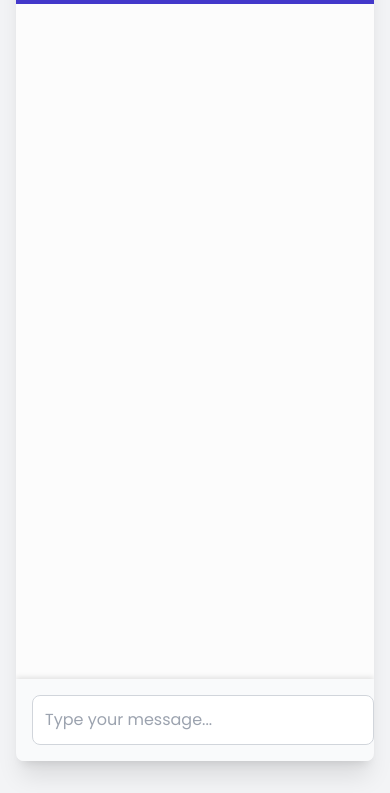
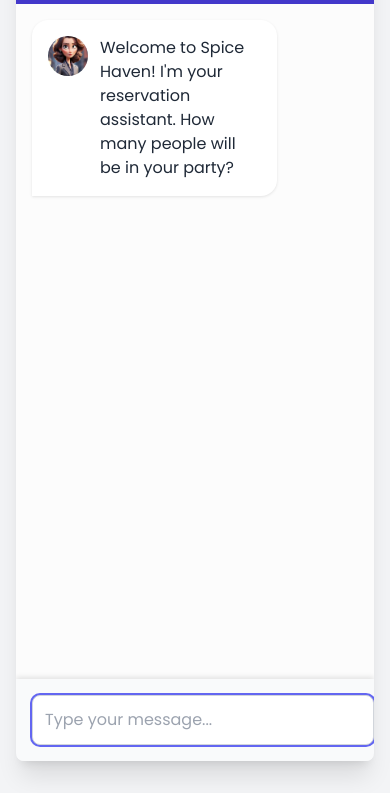
Before and after one commit to Kanishu/Reserving-table-chatbot, a plain HTML site: page index.html in a window 390 px wide. Shown: the part 212-1005 px from the top of the page. Drawn offline with nearby package versions, Linux system fonts and the light colour scheme.

Commit message:
Update index.html

```diff
--- a/index.html
+++ b/index.html
@@ -4,7 +4,12 @@
     <meta charset="UTF-8">
     <meta name="viewport" content="width=device-width, initial-scale=1.0">
     <title>Spice Haven - Restaurant Chatbot</title>
-    <script src="https://cdn.tailwindcss.com"></script>
+    <script src="https://cdn.tailwindcss.com">
+document.getElementById('mobile-menu-btn').addEventListener('click', function () {
+    document.getElementById('mobile-menu').classList.toggle('hidden');
+});
+
+</script>
     <style>
         @import url('https://fonts.googleapis.com/css2?family=Poppins:wght@300;400;500;600;700&display=swap');
 
@@ -135,6 +140,21 @@
 
         <div class="bg-white rounded-lg shadow-xl overflow-hidden">
             <div class="bg-indigo-700 text-white p-4 flex items-center">
+<div class="md:hidden ml-auto">
+  <button id="mobile-menu-btn" class="text-white focus:outline-none">
+    <svg class="w-6 h-6" fill="none" stroke="currentColor"
+         viewBox="0 0 24 24" xmlns="http://www.w3.org/2000/svg">
+      <path stroke-linecap="round" stroke-linejoin="round" stroke-width="2"
+            d="M4 6h16M4 12h16M4 18h16"></path>
+    </svg>
+  </button>
+</div>
+<div id="mobile-menu" class="hidden absolute top-16 right-4 bg-white shadow-md rounded p-4 z-50">
+  <a href="#" class="block text-gray-800 py-2">New Reservation</a>
+  <a href="#" class="block text-gray-800 py-2">Help</a>
+  <a href="#" class="block text-gray-800 py-2">Contact</a>
+</div>
+
                 <div class="bg-white rounded-full w-10 h-10 flex items-center justify-center mr-3">
                     <img src="Restaurent.jpg" alt="Spice Haven restaurant logo" class="rounded-full w-full h-full object-cover">
                 </div>
@@ -207,51 +227,51 @@
             // Define paths for your local images using the absolute paths you provided
             // WARNING: These absolute paths are NOT recommended for production or sharing.
             // They will ONLY work on your specific computer if the browser allows file:// access.
-            const BASE_PATH = "file:///C:/Users/udhya/OneDrive/Desktop/chatbot/";
-            const CHAT_AVATAR_PATH =   <img src="chat.jpg" alt="chat">;
-            const USER_AVATAR_PATH =  "user.jpg";
+            const BASE_PATH = "";
+            const CHAT_AVATAR_PATH = "chat.jpg";
+            const USER_AVATAR_PATH = "user.jpg";
 
             // Centralized Menu Data with specific image paths
             const menuCategories = [
                 {
                     name: 'Breakfast Specials',
                     items: [
-                        { name: 'Masala Dosa', price: 300, desc: 'Crispy rice crepe with spiced potato filling',   <img src="Masala Dosa.jpg" alt="Masala Dosa.jpg"> },
-                        { name: 'Idli-Sambar', price: 220, desc: 'Soft steamed rice cakes with lentil stew', img: BASE_PATH + "Idli-Sambar.jpg" },
-                        { name: 'Vada', price: 180, desc: 'Crispy fried lentil doughnuts with chutney', img: BASE_PATH + "Vada.jpg" },
-                        { name: 'Pongal', price: 250, desc: 'Creamy rice and lentil porridge with ghee', img: BASE_PATH + "Pongal.jpg" }
+                        { name: 'Masala Dosa', price: 300, desc: 'Crispy rice crepe with spiced potato filling', img: "PASTE_LINK_HERE" },
+                        { name: 'Idli-Sambar', price: 220, desc: 'Soft steamed rice cakes with lentil stew', img: "PASTE_LINK_HERE" },
+                        { name: 'Vada', price: 180, desc: 'Crispy fried lentil doughnuts with chutney', img: "PASTE_LINK_HERE" },
+                        { name: 'Pongal', price: 250, desc: 'Creamy rice and lentil porridge with ghee', img: "PASTE_LINK_HERE" }
                     ]
                 },
                 {
                     name: 'Lunch Thalis',
                     items: [
-                        { name: 'Vegetarian Thali', price: 550, desc: 'Assortment of curries, rice, bread, and sweets', img: BASE_PATH + "Vegetarian Thali.jpg" },
-                        { name: 'Non-Veg Thali', price: 650, desc: 'Meat curries with rice, bread, and sides', img: BASE_PATH + "Non-Veg Thali.jpg" },
-                        { name: 'Mini Thali', price: 350, desc: 'Smaller portion for lighter appetite', img: BASE_PATH + "Mini Thali.jpg" }
+                        { name: 'Vegetarian Thali', price: 550, desc: 'Assortment of curries, rice, bread, and sweets', img: "PASTE_LINK_HERE" },
+                        { name: 'Non-Veg Thali', price: 650, desc: 'Meat curries with rice, bread, and sides', img: "PASTE_LINK_HERE" },
+                        { name: 'Mini Thali', price: 350, desc: 'Smaller portion for lighter appetite', img: "PASTE_LINK_HERE" }
                     ]
                 },
                 {
                     name: 'Dinner Specials',
                     items: [
-                        { name: 'Chettinad Chicken', price: 600, desc: 'Spicy pepper chicken from Tamil Nadu', img: BASE_PATH + "Chettinad Chicken.jpg" },
-                        { name: 'Fish Curry', price: 700, desc: 'Traditional Kerala-style fish in coconut gravy', img: BASE_PATH + "Fish Curry.jpg" },
-                        { name: 'Biryani', price: 550, desc: 'Fragrant rice cooked with spices and meat', img: BASE_PATH + "Biryani.jpg" },
+                        { name: 'Chettinad Chicken', price: 600, desc: 'Spicy pepper chicken from Tamil Nadu', img: "PASTE_LINK_HERE" },
+                        { name: 'Fish Curry', price: 700, desc: 'Traditional Kerala-style fish in coconut gravy', img: "PASTE_LINK_HERE" },
+                        { name: 'Biryani', price: 550, desc: 'Fragrant rice cooked with spices and meat', img: "PASTE_LINK_HERE" },
                     ]
                 },
                 {
                     name: 'Snacks & Sides',
                     items: [
-                        { name: 'Pakora', price: 150, desc: 'Assorted vegetable fritters', img: BASE_PATH + "Pakora.jpg" },
-                        { name: 'Samosa', price: 80, desc: 'Spiced potato stuffed pastry', img: BASE_PATH + "Samosa.jpg" },
-                        { name: 'Raita', price: 90, desc: 'Cooling yogurt with vegetables', img: BASE_PATH + "Raita.jpg" }
+                        { name: 'Pakora', price: 150, desc: 'Assorted vegetable fritters', img: "PASTE_LINK_HERE" },
+                        { name: 'Samosa', price: 80, desc: 'Spiced potato stuffed pastry', img: "PASTE_LINK_HERE" },
+                        { name: 'Raita', price: 90, desc: 'Cooling yogurt with vegetables', img: "PASTE_LINK_HERE" }
                     ]
                 },
                 {
                     name: 'Desserts',
                     items: [
-                        { name: 'Payasam', price: 200, desc: 'Sweet rice pudding with nuts', img: BASE_PATH + "Payasam.jpg" },
-                        { name: 'Gulab Jamun', price: 150, desc: 'Fried milk balls in syrup', img: BASE_PATH + "Gulab Jamun.jpg" },
-                        { name: 'Mango Lassi', price: 120, desc: 'Sweet yogurt mango drink', img: BASE_PATH + "Mango Lassi.jpg" }
+                        { name: 'Payasam', price: 200, desc: 'Sweet rice pudding with nuts', img: "PASTE_LINK_HERE" },
+                        { name: 'Gulab Jamun', price: 150, desc: 'Fried milk balls in syrup', img: "PASTE_LINK_HERE" },
+                        { name: 'Mango Lassi', price: 120, desc: 'Sweet yogurt mango drink', img: "PASTE_LINK_HERE" }
                     ]
                 }
             ];
@@ -320,7 +340,7 @@
                 div.className = 'flex items-start mb-4 bot-message p-4';
                 div.innerHTML = `
                     <div class="flex-shrink-0 mr-3">
-                        <img src="chat.jpg" alt="Chatbot avatar" class="rounded-full w-10 h-10 object-cover">
+                        <img src="${CHAT_AVATAR_PATH}" alt="Chatbot avatar" class="rounded-full w-10 h-10 object-cover">
                     </div>
                     <div class="text-gray-800">
                         ${message}
@@ -338,7 +358,7 @@
                         ${message}
                     </div>
                     <div class="flex-shrink-0 ml-3">
-                        <img src="user.jpg" alt="User avatar" class="rounded-full w-10 h-10 object-cover">
+                        <img src="${USER_AVATAR_PATH}" alt="User avatar" class="rounded-full w-10 h-10 object-cover">
                     </div>
                 `;
                 chatContainer.appendChild(div);
@@ -355,7 +375,7 @@
                 const seatingOptionsHTML = `
                     <div class="grid grid-cols-1 md:grid-cols-3 gap-4 mt-4 w-full">
                         <div id="seating-balcony" class="seating-option cursor-pointer rounded-lg overflow-hidden border border-gray-200 ${reservationDetails.seating === 'Balcony Seating' ? 'selected' : ''}">
-                            <img src="Balcony Seating.jpg" alt="Elegant balcony seating with panoramic city views at sunset" class="w-full h-48 object-cover">
+                            <img src="${BASE_PATH}Balcony Seating.jpg" alt="Elegant balcony seating with panoramic city views at sunset" class="w-full h-48 object-cover">
                             <div class="p-4 bg-white">
                                 <h3 class="font-semibold text-lg text-indigo-700">Balcony Seating</h3>
                                 <p class="text-gray-600 text-sm">Enjoy breathtaking views while dining</p>
@@ -363,7 +383,7 @@
                             </div>
                         </div>
                         <div id="seating-window" class="seating-option cursor-pointer rounded-lg overflow-hidden border border-gray-200 ${reservationDetails.seating === 'Window Side Seating' ? 'selected' : ''}">
-                            <img src="Window Side.jpg" alt="Cozy window-side seats with natural light and garden views" class="w-full h-48 object-cover">
+                            <img src="${BASE_PATH}Window Side.jpg" alt="Cozy window-side seats with natural light and garden views" class="w-full h-48 object-cover">
                             <div class="p-4 bg-white">
                                 <h3 class="font-semibold text-lg text-indigo-700">Window Side</h3>
                                 <p class="text-gray-600 text-sm">Natural light with garden views</p>
@@ -371,7 +391,7 @@
                             </div>
                         </div>
                         <div id="seating-garden" class="seating-option cursor-pointer rounded-lg overflow-hidden border border-gray-200 ${reservationDetails.seating === 'Garden Seating' ? 'selected' : ''}">
-                            <img src="Garden Seating.jpg" alt="Serene garden seating surrounded by lush tropical plants and soft lighting" class="w-full h-48 object-cover">
+                            <img src="${BASE_PATH}Garden Seating.jpg" alt="Serene garden seating surrounded by lush tropical plants and soft lighting" class="w-full h-48 object-cover">
                             <div class="p-4 bg-white">
                                 <h3 class="font-semibold text-lg text-indigo-700">Garden Seating</h3>
                                 <p class="text-gray-600 text-sm">Fresh air in our tropical garden</p>
@@ -913,6 +933,11 @@
                 }, 1000);
             }
         });
-    </script>
+
+document.getElementById('mobile-menu-btn').addEventListener('click', function () {
+    document.getElementById('mobile-menu').classList.toggle('hidden');
+});
+
+</script>
 </body>
 </html>
```
